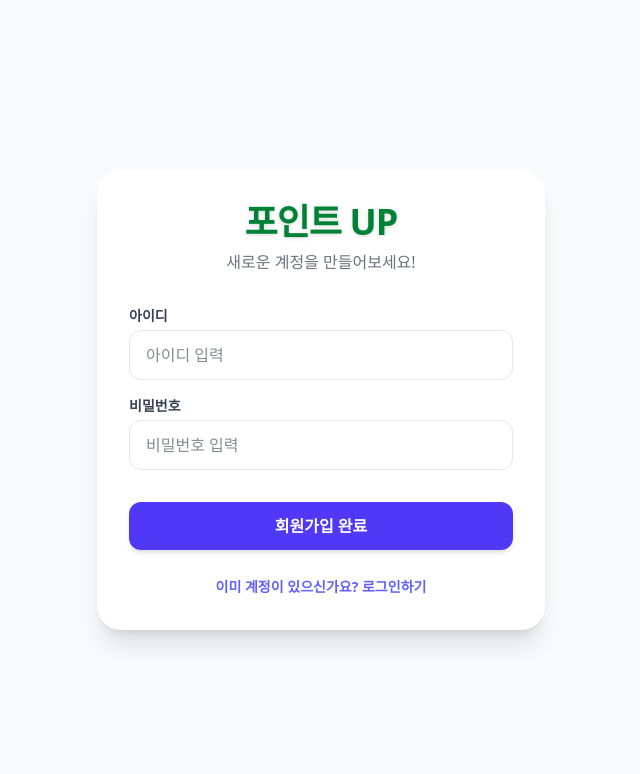
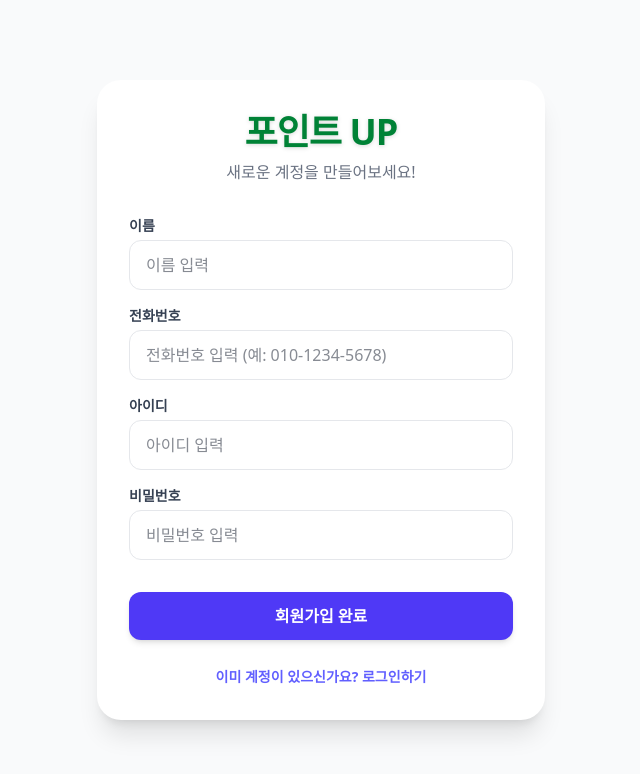
Before and after one commit to sunryun2/point, a Next.js app: page / in a window 1280 px wide. Both pictures are taken after a click on the button "계정이 없으신가요? 회원가입하기". Shown: the top 774 px of the page, without its empty margins (319-959 px from the left). Built offline with nearby package versions, Linux system fonts and the light colour scheme.

Commit message:
회원가입 시 이름 및 전화번호 입력 필드 추가

```diff
--- a/src/app/page.tsx
+++ b/src/app/page.tsx
@@ -41,6 +41,8 @@ export default function Home() {
   const [currentUser, setCurrentUser] = useState("");
   const [loginId, setLoginId] = useState("");
   const [loginPw, setLoginPw] = useState("");
+  const [regName, setRegName] = useState("");
+  const [regPhone, setRegPhone] = useState("");
   const [isRegistering, setIsRegistering] = useState(false);
 
   // --- DASHBOARD STATE ---
@@ -113,9 +115,17 @@ export default function Home() {
   // --- AUTH HANDLERS ---
   const handleAuth = (e: React.FormEvent) => {
     e.preventDefault();
+
+    if (isRegistering) {
+      if (!regName.trim() || !regPhone.trim() || !loginId.trim() || !loginPw.trim()) {
+        alert("모든 정보(이름, 전화번호, 아이디, 비밀번호)를 입력해주세요.");
+        return;
+      }
+    } else {
       if (!loginId.trim() || !loginPw.trim()) {
         alert("아이디와 비밀번호를 입력해주세요.");
         return;
+      }
     }
 
     const accountsStr = localStorage.getItem("pointApp_accounts");
@@ -126,16 +136,27 @@ export default function Home() {
         alert("이미 존재하는 아이디입니다.");
         return;
       }
-      accounts[loginId] = loginPw;
+      accounts[loginId] = {
+        password: loginPw,
+        name: regName,
+        phone: regPhone
+      };
       localStorage.setItem("pointApp_accounts", JSON.stringify(accounts));
       setCurrentUser(loginId);
       setIsLoggedIn(true);
       alert("회원가입이 완료되었습니다.");
     } else {
-      if (accounts[loginId] && accounts[loginId] === loginPw) {
+      const account = accounts[loginId];
+      if (account) {
+        // Handle both old string format and new object format
+        const isPasswordCorrect = typeof account === 'string' ? account === loginPw : account.password === loginPw;
+        if (isPasswordCorrect) {
           setCurrentUser(loginId);
           setIsLoggedIn(true);
           setSelectedGroupId(null);
+        } else {
+          alert("아이디 또는 비밀번호가 틀렸습니다.");
+        }
       } else {
         alert("아이디 또는 비밀번호가 틀렸습니다.");
       }
@@ -272,6 +293,30 @@ export default function Home() {
           </div>
 
           <form onSubmit={handleAuth} className="space-y-4">
+            {isRegistering && (
+              <>
+                <div>
+                  <label className="block text-sm font-bold text-gray-700 mb-1">이름</label>
+                  <input
+                    type="text"
+                    value={regName}
+                    onChange={(e) => setRegName(e.target.value)}
+                    placeholder="이름 입력"
+                    className="w-full px-4 py-3 rounded-xl border border-gray-200 focus:border-indigo-500 outline-none transition-colors"
+                  />
+                </div>
+                <div>
+                  <label className="block text-sm font-bold text-gray-700 mb-1">전화번호</label>
+                  <input
+                    type="tel"
+                    value={regPhone}
+                    onChange={(e) => setRegPhone(e.target.value)}
+                    placeholder="전화번호 입력 (예: 010-1234-5678)"
+                    className="w-full px-4 py-3 rounded-xl border border-gray-200 focus:border-indigo-500 outline-none transition-colors"
+                  />
+                </div>
+              </>
+            )}
             <div>
               <label className="block text-sm font-bold text-gray-700 mb-1">아이디</label>
               <input
```
Lines whose indentation alone changed are shown as unchanged.
